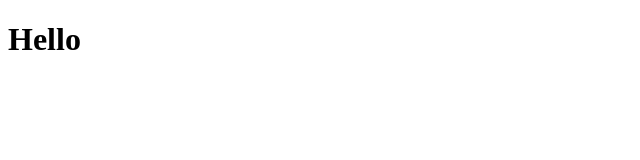
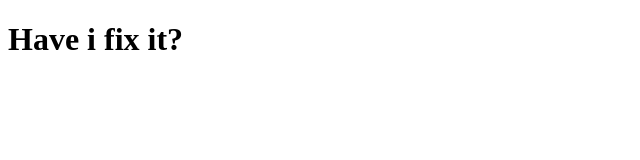
Before and after one commit to STEMLABNG/bootcamp, a plain HTML site: page hello.html in a window 1280 px wide. Shown: the whole page, without its empty margins (0-640 px from the left). Drawn offline with Linux system fonts and the light colour scheme.

Commit message:
First commit

```diff
--- a/hello.html
+++ b/hello.html
@@ -1,11 +1,14 @@
 <!DOCTYPE html>
 <html lang="en">
+
 <head>
     <meta charset="UTF-8">
     <meta name="viewport" content="width=device-width, initial-scale=1.0">
     <title>Hello</title>
 </head>
+
 <body>
-    <h1>Hello</h1>
+    <h1>Have i fix it?</h1>
 </body>
+
 </html>
```
